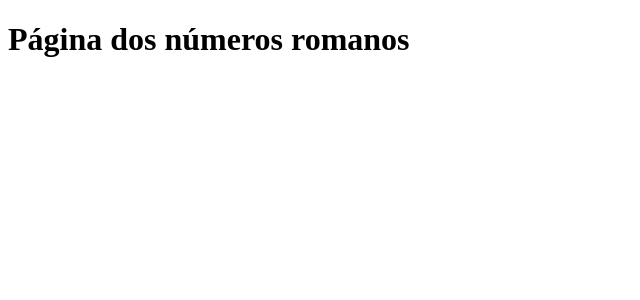
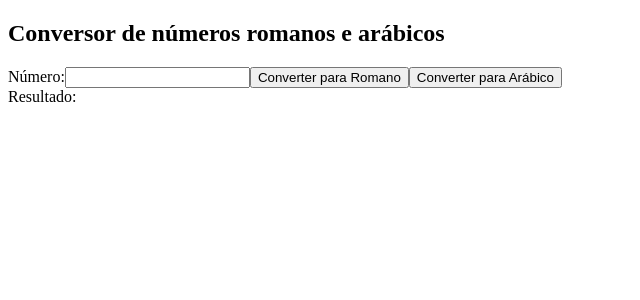
Before and after one commit to maxwell-paulo/rota-das-oficinas-test, a React (Create React App) app: page /numeros-romanos in a window 1280 px wide. Shown: the top 300 px of the page, without its empty margins (0-640 px from the left). Built offline with nearby package versions, Linux system fonts and the light colour scheme.

Commit message:
create the roman numbers page e logical

```diff
--- a/package.json
+++ b/package.json
@@ -10,6 +10,7 @@
     "react-dom": "^18.2.0",
     "react-router-dom": "^6.11.2",
     "react-scripts": "5.0.1",
+    "roman-numbers": "^1.0.2",
     "web-vitals": "^2.1.4"
   },
   "scripts": {
--- a/src/pages/RomanNumbers/index.js
+++ b/src/pages/RomanNumbers/index.js
@@ -1,6 +1,47 @@
+
+import { useState } from "react"
+import {romanToArab, arabToRoman, isValidArab, isValidRoman} from "roman-numbers"
+
 export function RomanNumbers() {
+  const [inputValue, setInputValue] = useState("")
+  const [result, setResult] = useState("")
+
+  function handleInputChange(event) {
+    setInputValue(event.target.value)
+  }
+
+  function handleArabicToRoman() {
+
+    if(!isValidArab(parseInt(inputValue))) {
+      setResult("Digite um número inteiro entre 1 e 3999")
+    } else {
+      setResult(arabToRoman(parseInt(inputValue)));
+    }
+  }
+
+  function handleRomanToArabic() {
+
+    if(!isValidRoman(inputValue.toUpperCase())) {
+      setResult("Digite um número romano válido")
+    } else {
+      setResult(romanToArab(inputValue.toUpperCase()))
+
+    }
+  }
+
 
   return (
-    <h1>Página dos números romanos</h1>
+
+    <div>
+    <h2>Conversor de números romanos e arábicos</h2>
+    <label>
+      Número:
+      <input type="text" value={inputValue} onChange={handleInputChange} />
+    </label>
+    <button onClick={handleArabicToRoman}>Converter para Romano</button>
+    <button onClick={handleRomanToArabic}>Converter para Arábico</button>
+    <div>Resultado: {result}</div>
+  </div>
+
   )
 }
```
Also changed, not shown: 1 other file (tests, documents, lock files or other folders).
